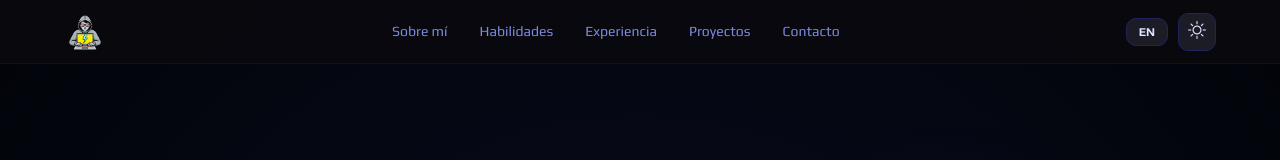
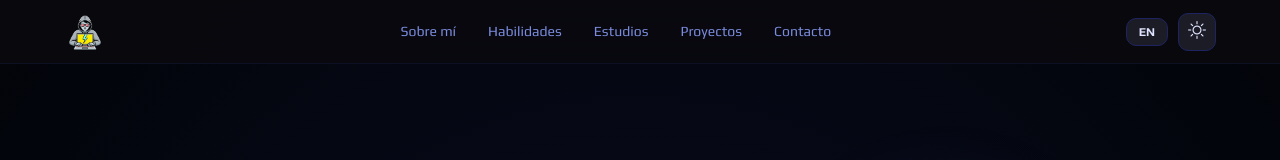
Before and after one commit to gabriel24-lab/Portafolio, a React (Vite) app: page / in a window 1280 px wide. Shown: the top 160 px of the page. Built offline with nearby package versions, Linux system fonts and the light colour scheme.

Commit message:
letras2.0

```diff
--- a/src/translations/en.js
+++ b/src/translations/en.js
@@ -1,5 +1,5 @@
 export const en = {
-  nav: { about: "About me", skills: "Skills", experience: "Experience", projects: "Projects", contact: "Contact" },
+  nav: { about: "About me", skills: "Skills", experience: "Studies", projects: "Projects", contact: "Contact" },
   hero: {
     greeting: "Hi, I'm",
     name: "Gabriel Mejia",
--- a/src/translations/es.js
+++ b/src/translations/es.js
@@ -1,5 +1,5 @@
 export const es = {
-  nav: { about: "Sobre mí", skills: "Habilidades", experience: "Experiencia", projects: "Proyectos", contact: "Contacto" },
+  nav: { about: "Sobre mí", skills: "Habilidades", experience: "Estudios", projects: "Proyectos", contact: "Contacto" },
   hero: {
     greeting: "Hola, soy",
     name: "Gabriel Mejia",
```
